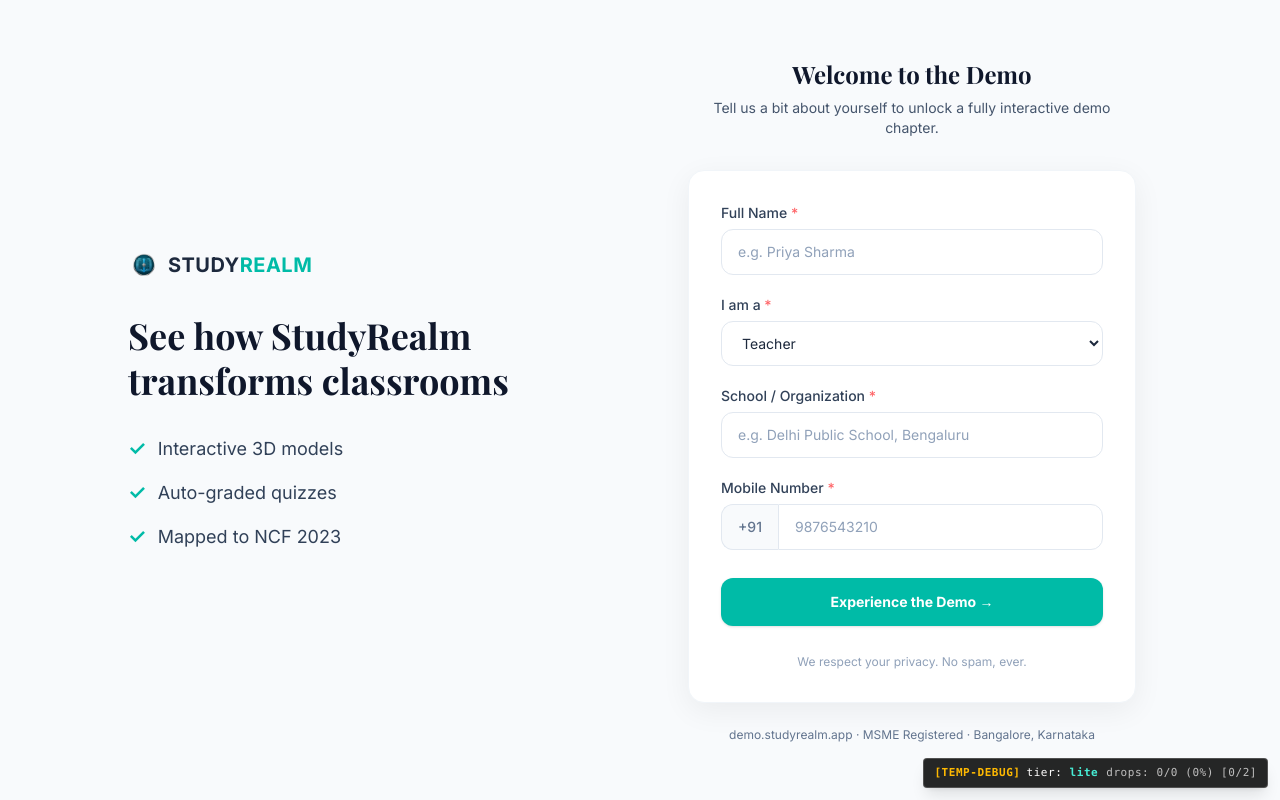
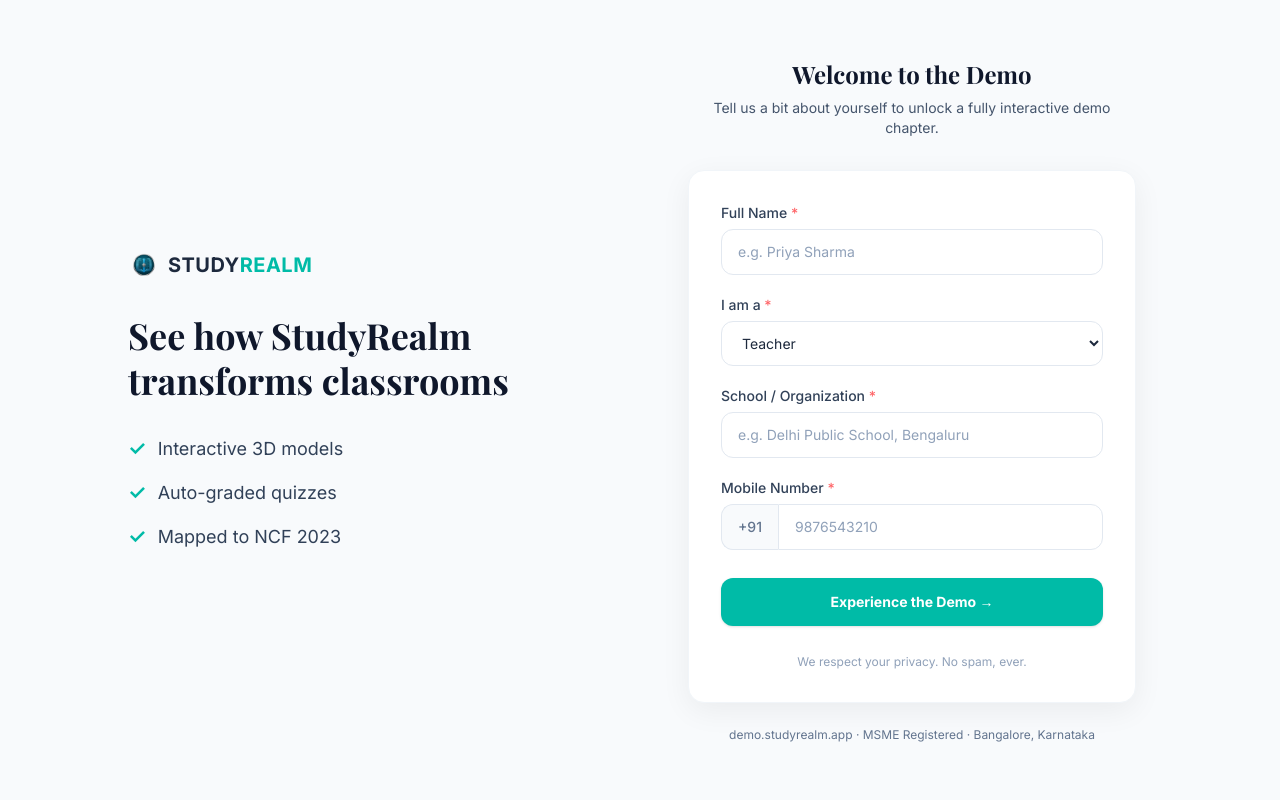
Before and after one commit to mohammed-furqan-pasha/StudyRealm-demo, a Next.js app: page / in a window 1280 px wide. Built offline with nearby package versions, Linux system fonts and the light colour scheme.

Commit message:
removed the console logs and tests

```diff
--- a/app/components/PageFlow.tsx
+++ b/app/components/PageFlow.tsx
@@ -159,13 +159,6 @@
       }
     } catch {}
   }, []);
-
-  const [debugStats, setDebugStats] = useState<{
-    drops: number;
-    total: number;
-    rate: number;
-    monitored: number;
-  }>(() => ({ drops: 0, total: 0, rate: 0, monitored: 0 }));
 
   const activeMonitorCleanupRef = useRef<(() => void) | null>(null);
 
@@ -525,14 +518,6 @@
 
             if (frameCount > 5) {
               const dropRate = dropCount / frameCount;
-              if (process.env.NODE_ENV !== 'production') {
-                setDebugStats({
-                  drops: dropCount,
-                  total: frameCount,
-                  rate: Math.round(dropRate * 100),
-                  monitored: monitoredTransitionsRef.current,
-                });
-              }
               if (dropRate > 0.15) {
                 const currentTier = tierRef.current;
                 const nextTier = downgradeTier(currentTier);
@@ -542,7 +527,6 @@
                   try {
                     sessionStorage.setItem(SESSION_QUALITY_KEY, nextTier);
                   } catch {}
-                  console.info('[quality] downgrade');
                 }
               }
             }
@@ -569,9 +553,6 @@
           if (transitionRef.current.id !== thisTransId) return;
           transRef.current = false;
           setStagePrevId(null);
-          if (toId) {
-            markSettled(toId);
-          }
         }, unlockMs);
 
         // 3. Total duration / at rest: totalMs
@@ -610,9 +591,6 @@
         setIsStagedNav(false);
         setLeavingId(null);
         transRef.current = true;
-        if (toId) {
-          markSettled(toId);
-        }
         wheelActiveDuringLockRef.current = true;
         window.dispatchEvent(new Event('scroll'));
 
@@ -736,11 +714,6 @@
       settleRafsRef.current.push(raf2Id);
     });
     settleRafsRef.current.push(raf1Id);
-
-    const autoTimer = setTimeout(() => {
-      markSettled(activeId);
-    }, 850);
-    settleTimersRef.current.push(autoTimer);
 
     return () => {
       cancelAnimationFrame(raf1Id);
@@ -965,18 +938,6 @@
     index < pages.length - 2 ? pages[index + 2]?.id : undefined,
   ].filter((id): id is string => Boolean(id));
 
-  // TEMP-DEBUG: development-only logger for active page phase and settled state
-  const activePageId = pages[index]?.id;
-  const activeEffectivePhase = (isDesktop && !locked && activePageId)
-    ? (settled[activePageId] ? 'done' : 'enter')
-    : (activePageId ? textPhase[activePageId] : 'hidden');
-  const activeSettled = activePageId ? !!settled[activePageId] : false;
-
-  useEffect(() => {
-    if (process.env.NODE_ENV !== 'production' && activePageId) {
-      console.debug('[pageflow]', activePageId, activeEffectivePhase, activeSettled);
-    }
-  }, [activePageId, activeEffectivePhase, activeSettled]);
 
   return (
     <PagerContext.Provider value={{
@@ -1101,9 +1062,7 @@
                 }
               }
 
-              const effectivePhase = (isActive && !locked)
-                ? ((isTransitioning || isArriving) ? (settled[p.id] ? 'done' : 'enter') : 'done')
-                : textPhase[p.id];
+              const effectivePhase = (isDesktop && isActive && !locked) ? (settled[p.id] ? 'done' : 'enter') : textPhase[p.id];
 
               return (
                 <m.div
@@ -1276,19 +1235,6 @@
               </>
             )}
 
-            {/* Development-only TEMP-DEBUG overlay */}
-            {process.env.NODE_ENV !== 'production' && (
-              <div
-                className="fixed bottom-3 right-3 z-50 pointer-events-none bg-black/85 text-white font-mono text-[11px] px-2.5 py-1.5 rounded border border-white/20 select-none shadow-lg tracking-wider"
-                style={{ backdropFilter: 'none' }}
-              >
-                <span className="text-amber-400 font-bold mr-1.5">[TEMP-DEBUG]</span>
-                <span>tier: <strong className="text-teal-300">{tier}</strong></span>
-                <span className="ml-2 text-white/70">
-                  drops: {debugStats.drops}/{debugStats.total} ({debugStats.rate}%) [{debugStats.monitored}/2]
-                </span>
-              </div>
-            )}
 
             <div className="sr-only" aria-live="polite">
               Page {index + 1} of {pages.length}: {activePage?.label}
```
